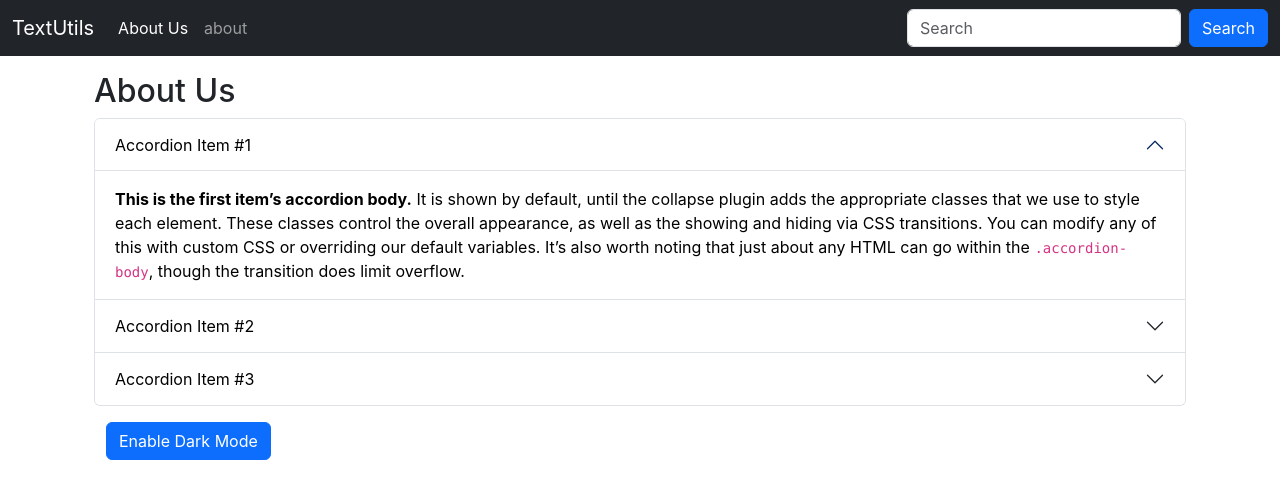
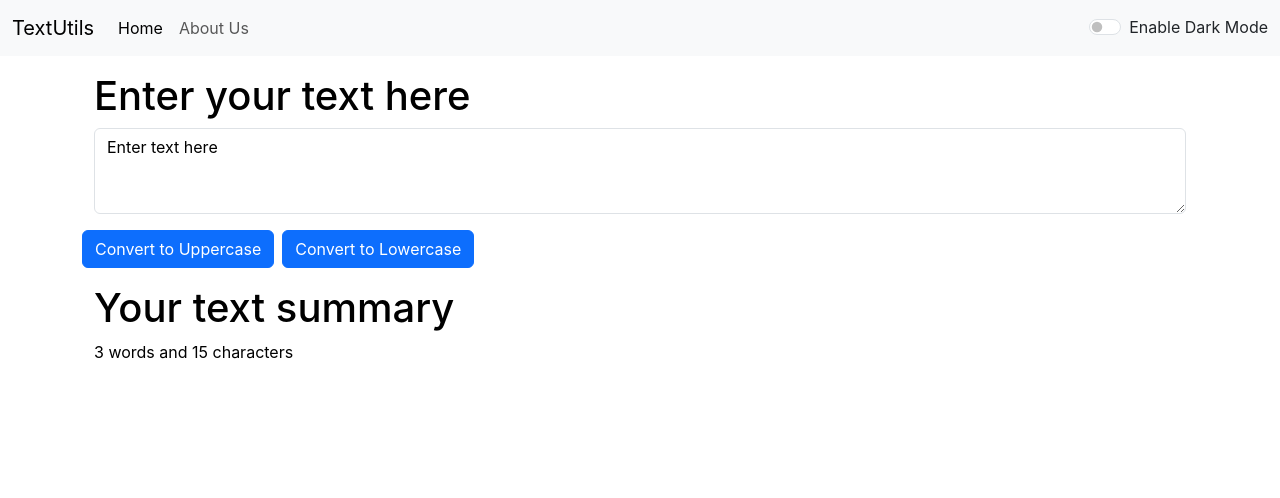
Before and after one commit to mukesh-kumar1983/TextUtils, a React (Create React App) app: page / in a window 1280 px wide. Shown: the top 498 px of the page. Built offline with nearby package versions, Linux system fonts and the light colour scheme.

Commit message:
video 12 complated

```diff
--- a/src/App.js
+++ b/src/App.js
@@ -1,19 +1,35 @@
-import logo from './logo.svg';
+// import logo from './logo.svg';
 import './App.css';
 import Navbar from './components/Navbar';
 import TextForm from './components/TextForm';
-import About from './components/About';
+// import About from './components/About';
+import react, {useState} from 'react';
 
 function App() {
+
+  const [mode, setMode]=useState('light');
+
+  const toggleMode=()=>{
+    if(mode==='light'){
+      setMode('dark');
+      document.body.style.backgroundColor='#141d30';
+    }
+    else{
+      setMode('light');
+      document.body.style.backgroundColor='white';
+    }
+
+    };
   return (
     <>
 
-    <Navbar title="TextUtils" aboutUs="About Us" />
+    <Navbar title="TextUtils" aboutUs="About Us" mode={mode} toggleMode={toggleMode} />
 
     <div className="container my-3">
-    {/* <TextForm heading="Enter your text here" />  */}
-    <About />
+    <TextForm heading="Enter your text here" mode={mode} />
+    {/* <About /> */}
     </div>
+
     </>
   );
 }
--- a/src/components/Navbar.js
+++ b/src/components/Navbar.js
@@ -1,11 +1,12 @@
 import React from "react";
-import PropTypes from 'prop-types'
+import PropTypes from "prop-types";
 import TextForm from "./TextForm";
-
 
 export default function Navbar(props) {
   return (
-    <nav className="navbar navbar-expand-lg  bg-dark navbar-dark">
+    <nav
+      className={`navbar navbar-expand-lg  bg-${props.mode} navbar-${props.mode}`}
+    >
       <div className="container-fluid">
         <a className="navbar-brand" href="/">
           {props.title}
@@ -25,31 +26,45 @@ export default function Navbar(props) {
           <ul className="navbar-nav me-auto mb-2 mb-lg-0">
             <li className="nav-item">
               <a className="nav-link active" aria-current="page" href="/">
-                {props.aboutUs}
+                Home
               </a>
             </li>
             <li className="nav-item">
               <a className="nav-link" href="/">
-                about
+                {props.aboutUs}
               </a>
             </li>
           </ul>
-          <form className="d-flex" role="search">
-            <input
+          <div className="d-flex align-items-center ms-3"  role="search">
+
+              {/* <input
                 className="form-control me-2"
                 type="search"
                 placeholder="Search"
                 aria-label="Search"
               />
-            <button className="btn btn-primary " type="submit">
+              <button className="btn btn-primary me-3" type="submit">
                 Search
-            </button>
-          </form>
+              </button> */}
+              <div className={`form-check form-switch text-${props.mode==='light'?'dark':'light'}`}>
+                <input
+                  className="form-check-input"
+                  type="checkbox"
+                  role="switch"
+                  id="switchCheckDefault "
+                  onClick={props.toggleMode}
+                />
+                <label className="form-check-label" htmlFor="switchCheckDefault" >
+                  Enable Dark Mode
+                </label>
+              </div>
+
+          </div>
         </div>
       </div>
     </nav>
   );
 }
 
-Navbar.propTypes={title:PropTypes.string, aboutUs:PropTypes.string}
+Navbar.propTypes = { title: PropTypes.string, aboutUs: PropTypes.string };
 //TextForm.propTypes={heading:PropTypes.string}
--- a/src/components/TextForm.js
+++ b/src/components/TextForm.js
@@ -22,21 +22,28 @@ export default function TextForm(props) {
     return (
     <>
 
-    <div class="mb-3">
+    <div className="container" style={{ color: props.mode === 'dark' ? 'white' : 'black' }}>
 
      <h1>{props.heading}</h1>
+        <div className="mb-3">
       <textarea
+    //   style={{backgroundColor: props.mode==='dark'?'grey':'white'}}
+      style={{
+    backgroundColor: props.mode === 'dark' ? '#343a40' : 'white',
+    color: props.mode === 'dark' ? 'white' : 'black'
+  }}
         className="form-control"
-        id="exampleFormControlTextarea1"
+        id="myBox"
         rows="3"
         value={text}
         onChange={handleOnChange}
       ></textarea>
+      </div>
     </div>
     <button className="btn btn-primary me-2" onClick={convertToUppercase}>Convert to Uppercase</button>
     <button className="btn btn-primary me-2" onClick={convertToLowercase}>Convert to Lowercase  </button>
 
-    <div className="container my-3">
+    <div className="container my-3" style={{ color: props.mode === 'dark' ? 'white' : 'black' }}>
         <h1>Your text summary</h1>
         <p>{text.split(" ").length} words and {text.length} characters</p>
     </div>
```
Lines whose indentation alone changed are shown as unchanged.
